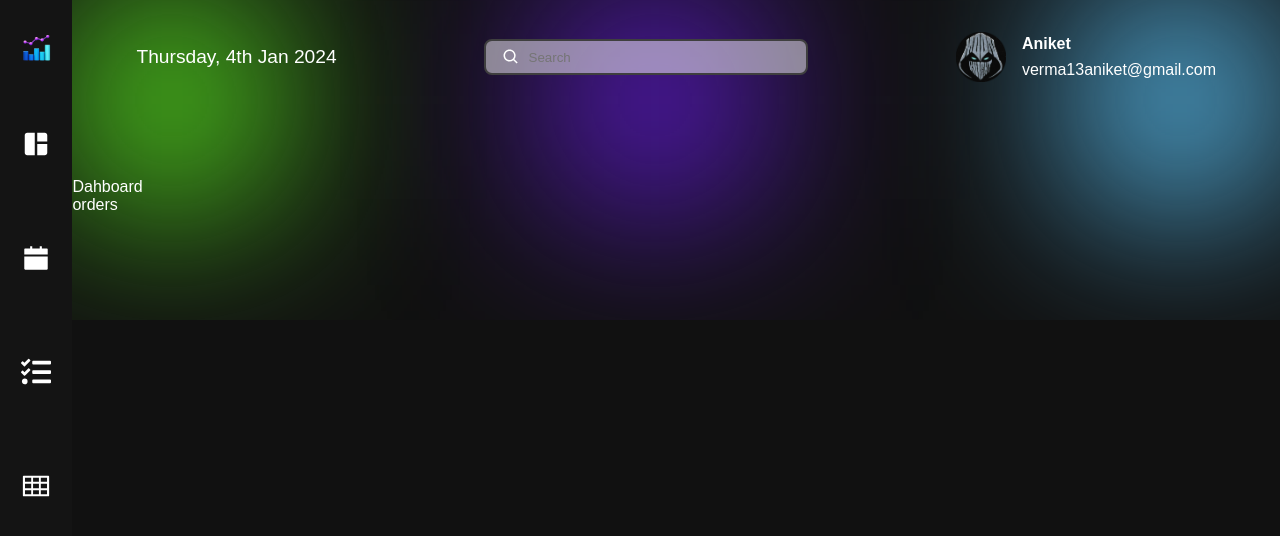
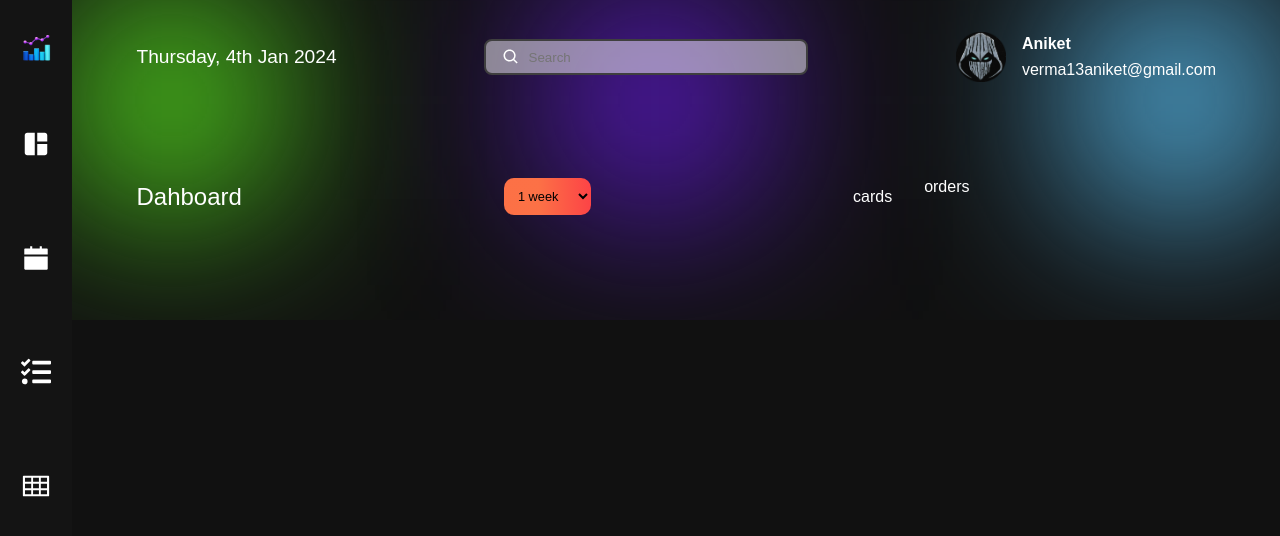
Before and after one commit to Aniket-x-code/Dataverse, a React (Vite) app: page /dashboard in a window 1280 px wide. Shown: the top 536 px of the page. Built offline with nearby package versions, Linux system fonts and the light colour scheme.

Commit message:
adding dashboard components

```diff
--- a/src/pages/Dashboard/Dashboard.jsx
+++ b/src/pages/Dashboard/Dashboard.jsx
@@ -9,8 +9,15 @@ const Dashboard = () => {
                 <div className={css.head}>
                   <span>Dahboard</span>
 
-                  <div className={css.duration}>
-
+                  <div className={css.durationButton}>
+                      <select >
+                        <option value="">1 week</option>
+                        <option value="">1 month</option>
+                        <option value="">1 year</option>
+                      </select>
+                  </div>
+                  <div className={css.cards}>
+                    cards
                   </div>
 
                 </div>
--- a/src/pages/Dashboard/Dashboard.module.css
+++ b/src/pages/Dashboard/Dashboard.module.css
@@ -0,0 +1,80 @@
+.container {
+    width: 100%;
+    max-width: 130rem;
+    padding: 0rem 4rem;
+    display: flex;
+    gap: 2rem;
+  }
+
+  .dashboard {
+    width: 70%;
+    display: flex;
+    flex-direction: column;
+    gap: 1rem;
+  }
+
+  .dashboardHead {
+    display: flex;
+    flex-direction: column;
+    gap: 2rem;
+  }
+
+  .dashboardHead > .head {
+    display: flex;
+    align-items: center;
+    justify-content: space-between;
+  }
+  .head > :nth-child(1) {
+    font-size: 1.5rem;
+    font-weight: 500;
+  }
+  .durationButton > select {
+    border: none;
+    background: var(--orange-gradient);
+    padding: 10px;
+    font-weight: 500;
+    border-radius: 10px;
+    font-size: 0.8rem;
+  }
+
+  .cards {
+    display: flex;
+    justify-content: space-between;
+  }
+
+  .card{
+    display: flex;
+    flex-direction: column;
+    gap: 1rem;
+  }
+
+  .cardHead{
+    font-size: 1rem;
+  }
+
+  .cardHead>:nth-child(1)
+  {
+    color: rgba(255, 255, 255, 0.835);
+  }
+
+  .cardHead>:nth-child(2){
+    margin-left: 1.5rem;
+    font-size: 0.8rem;
+    color: var(--green);
+  }
+
+  .cardAmount>:nth-child(1)
+  {
+    font-size: 0.9rem;
+    color: rgba(255, 255, 255, 0.776);
+    position: relative;
+    bottom: 5px;
+  }
+
+
+  .cardAmount>:nth-child(2)
+  {
+    font-size: 1.5rem;
+    font-weight: bold;
+    margin-left: 8px;
+  }
```
